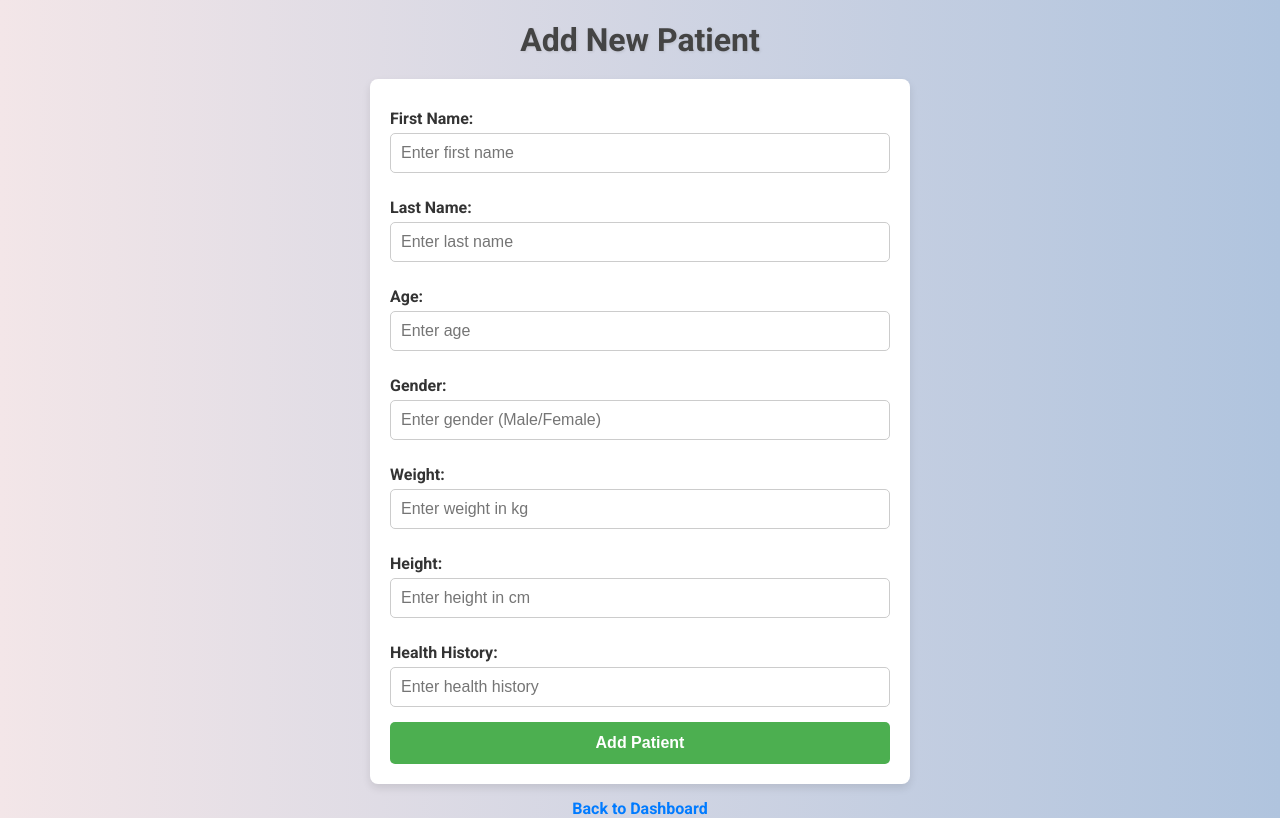
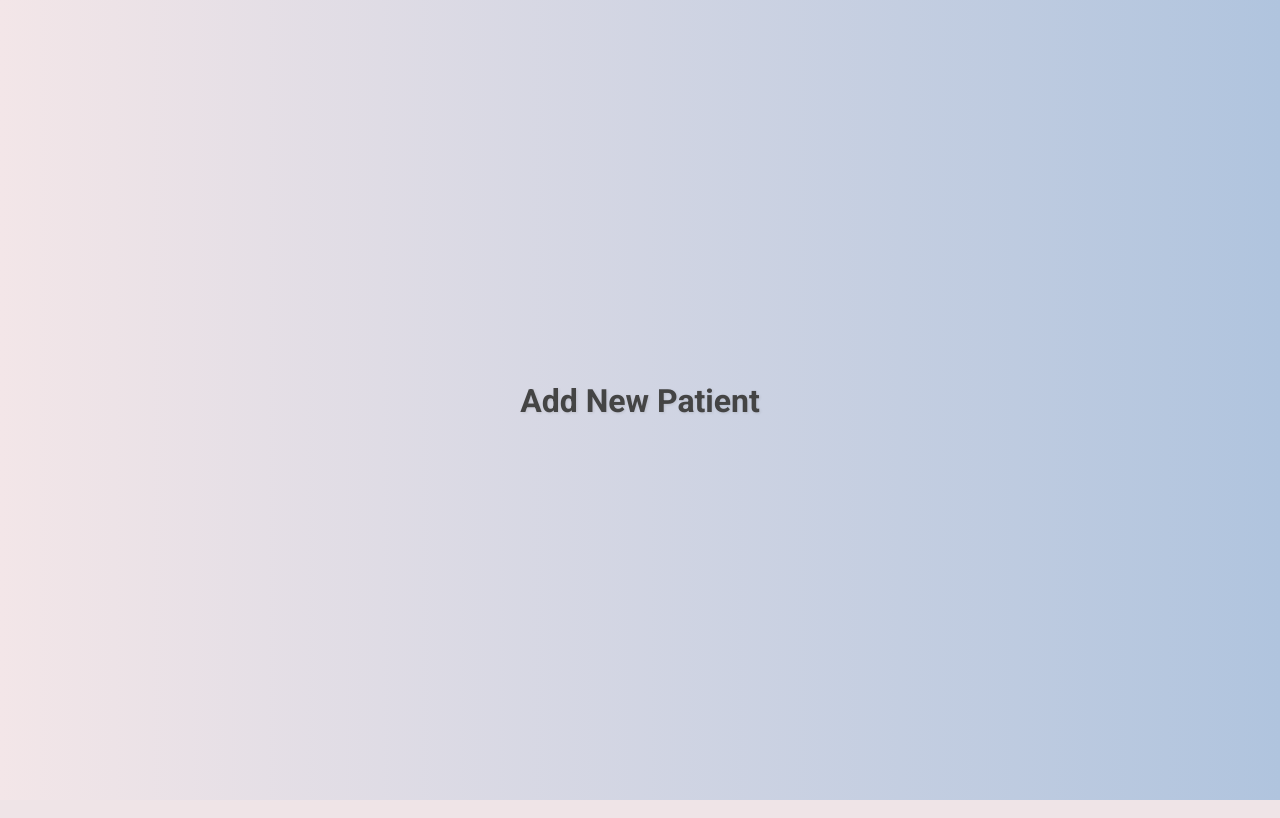
Before and after one commit to Ashish-2199/DSP-Group-6, a Flask app: template app/templates/add_patient.html in a window 1280 px wide. Run offline with Flask 3, Linux system fonts and the light colour scheme; the template is opened without the code that fills it, so the values that code supplies are empty.

Commit message:
updated add_patient

```diff
--- a/app/templates/add_patient.html
+++ b/app/templates/add_patient.html
@@ -87,33 +87,6 @@
 
     <h1>Add New Patient</h1>
 
-    <form method="post" action="{{ url_for('main.add_patient') }}">
-        <!-- Add form fields for new patient details -->
-        <label for="first_name">First Name:</label>
-        <input type="text" name="first_name" id="first_name" placeholder="Enter first name" required>
-
-        <label for="last_name">Last Name:</label>
-        <input type="text" name="last_name" id="last_name" placeholder="Enter last name" required>
-
-        <label for="age">Age:</label>
-        <input type="text" name="age" id="age" placeholder="Enter age" required>
-
-        <label for="gender">Gender:</label>
-        <input type="text" name="gender" id="gender" placeholder="Enter gender (Male/Female)" required>
-
-        <label for="weight">Weight:</label>
-        <input type="text" name="weight" id="weight" placeholder="Enter weight in kg" required>
-
-        <label for="height">Height:</label>
-        <input type="text" name="height" id="height" placeholder="Enter height in cm" required>
-
-        <label for="health_history">Health History:</label>
-        <input type="text" name="health_history" id="health_history" placeholder="Enter health history" required>
-
-        <button type="submit">Add Patient</button>
-    </form>
-
-    <a href="{{ url_for('main.dashboard') }}" class="back-link">Back to Dashboard</a>
 
 </body>
 </html>
```
